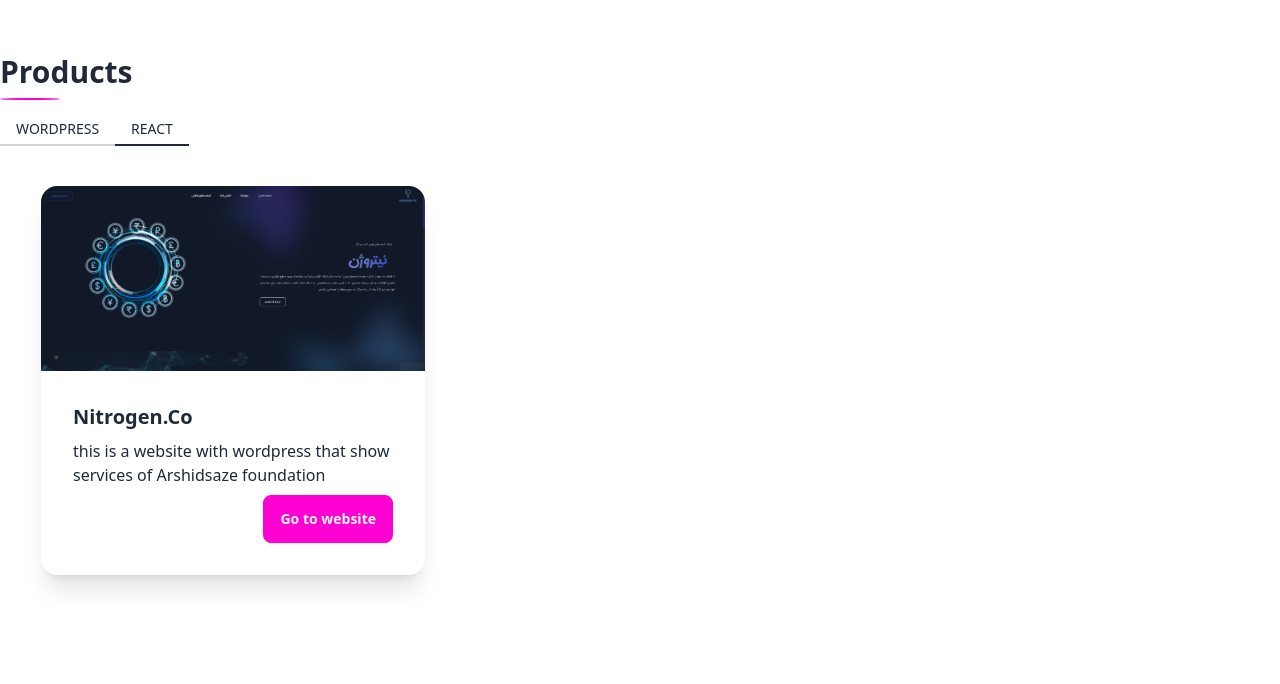
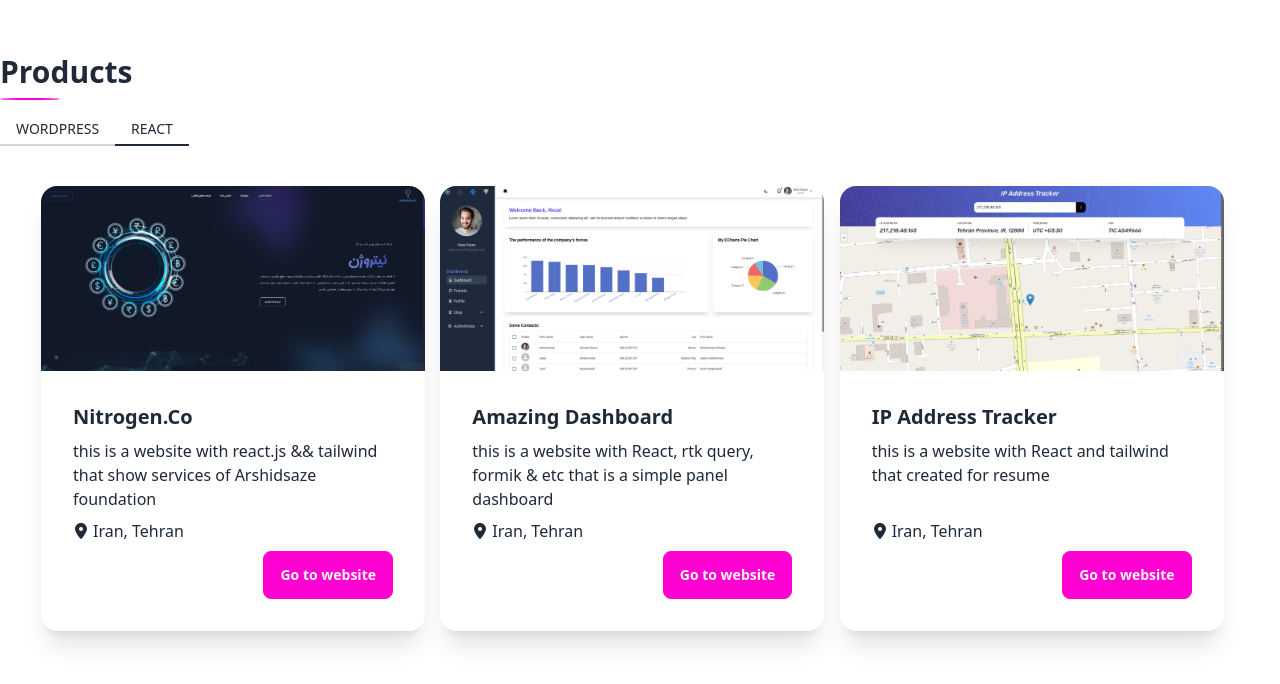
Before and after one commit to Reza-Rayan/personal-cv, a React (Vite) app: page / in a window 1280 px wide. Shown: the part 1814-2498 px from the top of the page. Built offline with nearby package versions, Linux system fonts and the light colour scheme.

Commit message:
Add location to product card && Add new projects

```diff
--- a/src/@data/Products.json
+++ b/src/@data/Products.json
@@ -7,7 +7,7 @@
             "image":"/products/arshidsaze.png",
             "tech":"wordpress",
             "description":"this is a website with wordpress that show services of Arshidsaze foundation",
-            "location":"Tehran"
+            "location":"Iran, Yazd"
         },
         {
             "id":2,
@@ -15,17 +15,26 @@
             "url":"https://www.nitrogenco.com/",
             "image":"/products/nitrogenco.png",
             "tech":"react",
-            "description":"this is a website with wordpress that show services of Arshidsaze foundation",
-            "location":"Tehran"
+            "description":"this is a website with react.js && tailwind that show services of Arshidsaze foundation",
+            "location":"Iran, Tehran"
         },
         {
             "id":3,
-            "title":"Arshidsaze",
-            "url":"https://arshidsaze.com/",
-            "image":"/products/arshidsaze.png",
-            "tech":"wordpress",
-            "description":"this is a website with wordpress that show services of Arshidsaze foundation",
-            "location":"Tehran"
+            "title":"Amazing Dashboard",
+            "url":"https://amazing-dashboard.netlify.app/",
+            "image":"/products/amazing-dashborad.png",
+            "tech":"react",
+            "description":"this is a website with React, rtk query, formik & etc that is a simple panel dashboard",
+            "location":"Iran, Tehran"
+        },
+        {
+            "id":4,
+            "title":"IP Address Tracker",
+            "url":"https://bespoke-axolotl-9cc800.netlify.app/",
+            "image":"/products/ip-address-tracker.png",
+            "tech":"react",
+            "description":"this is a website with React and tailwind that created for resume",
+            "location":"Iran, Tehran"
         }
 
     ]
--- a/src/app/components/products/ProductCard.tsx
+++ b/src/app/components/products/ProductCard.tsx
@@ -1,11 +1,21 @@
+// Icons
+import { FaLocationDot } from "react-icons/fa6";
+// -----------------------------------------------
 interface ProductCardProps {
   title: string;
   description: string;
   link: string;
   image: string;
+  location: string;
 }
 
-const ProductCard = ({ title, description, link, image }: ProductCardProps) => {
+const ProductCard = ({
+  title,
+  description,
+  link,
+  image,
+  location,
+}: ProductCardProps) => {
   return (
     <div className="card bg-base-100 w-96 shadow-xl">
       <figure>
@@ -14,8 +24,12 @@ const ProductCard = ({ title, description, link, image }: ProductCardProps) => {
       <div className="card-body">
         <h2 className="card-title">{title}</h2>
         <p>{description}</p>
+        <div className="flex items-center gap-1">
+          <FaLocationDot />
+          <span>{location}</span>
+        </div>
         <div className="card-actions justify-end">
-          <a href={link} className="btn btn-secondary">
+          <a target="_blank" href={link} className="btn btn-secondary">
             Go to website
           </a>
         </div>
--- a/src/app/pages/Home/components/ProductsList.tsx
+++ b/src/app/pages/Home/components/ProductsList.tsx
@@ -22,6 +22,7 @@ const ProductsList = ({ filter }: ProductsListProps) => {
             description={product.description}
             image={product.image}
             link={product.url}
+            location={product.location}
           />
         ))
       ) : (
```
Also changed, not shown: public/products/amazing-dashborad.png (added), public/products/ip-address-tracker.png (added).
